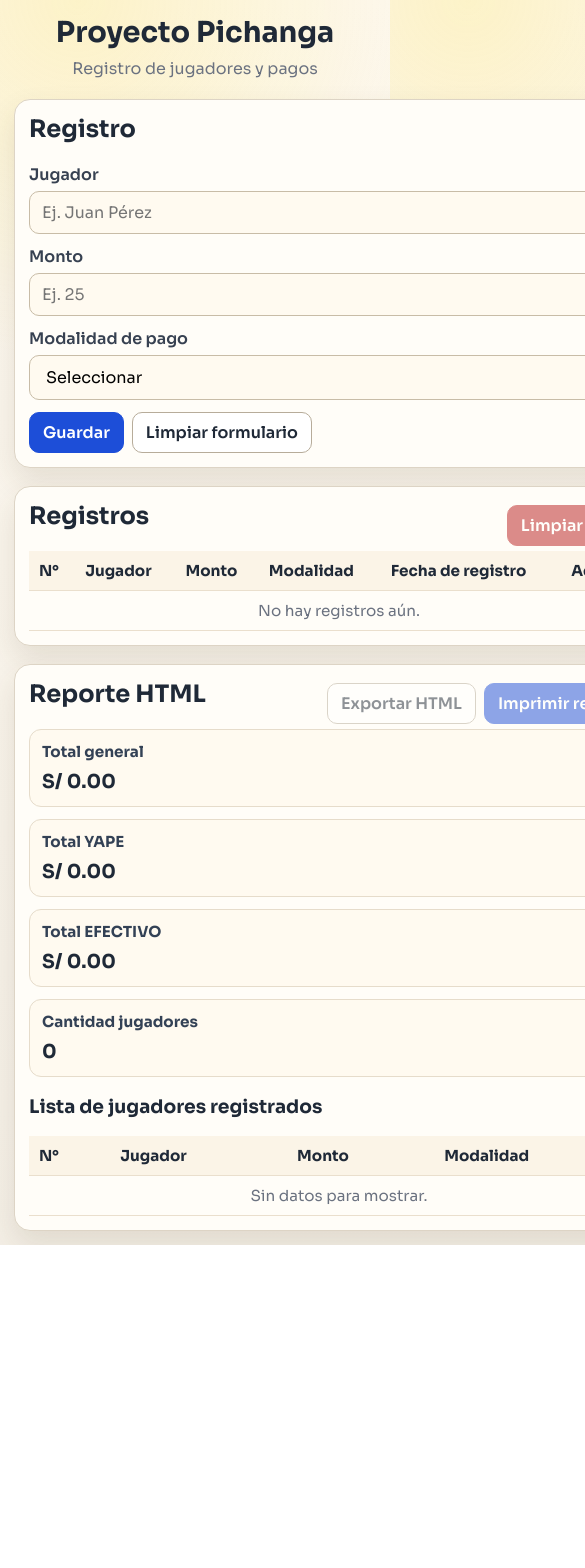
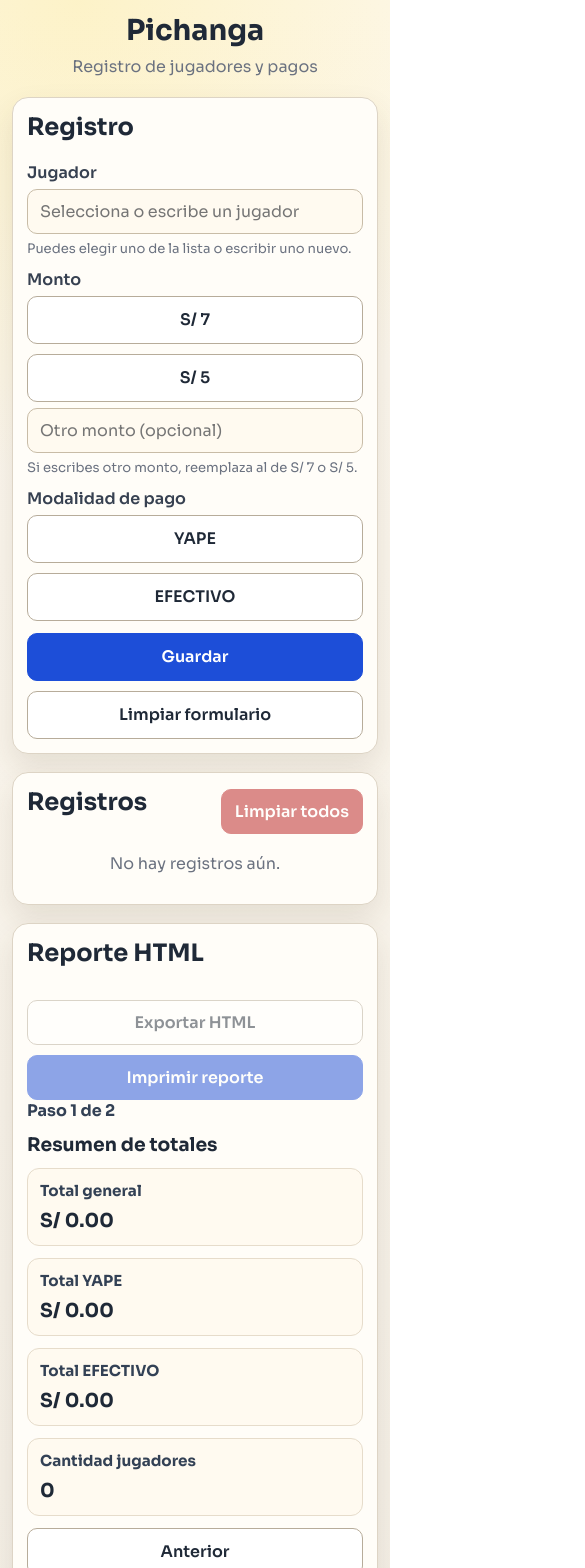
Before and after one commit to dodebugger/pichanga, a Vue app: page / in a window 390 px wide. Shown: the top 1568 px of the page, 585 px wide, since content can reach past the window. Before the commit the page ends 1245 px from the top, so only its background shows below. Built offline with nearby package versions, Linux system fonts and the light colour scheme.

Commit message:
refactor: enhance player registration form and improve layout responsiveness

```diff
--- a/src/App.vue
+++ b/src/App.vue
@@ -1,7 +1,7 @@
 <template>
   <div class="page">
     <header class="hero">
-      <h1>Proyecto Pichanga</h1>
+      <h1>Pichanga</h1>
       <p>Registro de jugadores y pagos</p>
     </header>
 
@@ -14,34 +14,71 @@
             <input
               v-model.trim="form.name"
               type="text"
-              placeholder="Ej. Juan Pérez"
+              list="players-list"
+              placeholder="Selecciona o escribe un jugador"
               maxlength="60"
             />
+            <datalist id="players-list">
+              <option v-for="player in playerOptions" :key="player" :value="player"></option>
+            </datalist>
+            <small class="hint">Puedes elegir uno de la lista o escribir uno nuevo.</small>
           </label>
 
-          <label class="field">
+          <div class="field">
             <span>Monto</span>
+            <div class="payment-toggle amount-toggle" role="group" aria-label="Monto de pago">
+              <button
+                type="button"
+                class="btn payment-btn"
+                :class="{ 'is-active': form.amount === 7 }"
+                @click="form.amount = 7"
+              >
+                S/ 7
+              </button>
+              <button
+                type="button"
+                class="btn payment-btn"
+                :class="{ 'is-active': form.amount === 5 }"
+                @click="form.amount = 5"
+              >
+                S/ 5
+              </button>
+            </div>
             <input
-              v-model.number="form.amount"
+              v-model.number="form.customAmount"
               type="number"
               min="0"
               step="0.01"
-              placeholder="Ej. 25"
+              placeholder="Otro monto (opcional)"
             />
-          </label>
+            <small class="hint">Si escribes otro monto, reemplaza al de S/ 7 o S/ 5.</small>
+          </div>
 
-          <label class="field">
+          <div class="field">
             <span>Modalidad de pago</span>
-            <select v-model="form.method">
-              <option value="">Seleccionar</option>
-              <option value="YAPE">YAPE</option>
-              <option value="EFECTIVO">EFECTIVO</option>
-            </select>
-          </label>
+            <div class="payment-toggle" role="group" aria-label="Modalidad de pago">
+              <button
+                type="button"
+                class="btn payment-btn"
+                :class="{ 'is-active': form.method === 'YAPE' }"
+                @click="form.method = 'YAPE'"
+              >
+                YAPE
+              </button>
+              <button
+                type="button"
+                class="btn payment-btn"
+                :class="{ 'is-active': form.method === 'EFECTIVO' }"
+                @click="form.method = 'EFECTIVO'"
+              >
+                EFECTIVO
+              </button>
+            </div>
+          </div>
 
           <div class="actions-row">
-            <button class="btn btn-primary" type="submit">Guardar</button>
-            <button class="btn" type="button" @click="resetForm">Limpiar formulario</button>
+            <button class="btn btn-primary btn-wide" type="submit">Guardar</button>
+            <button class="btn btn-wide" type="button" @click="resetForm">Limpiar formulario</button>
           </div>
 
           <p v-if="errorMessage" class="error">{{ errorMessage }}</p>
@@ -56,8 +93,8 @@
           </button>
         </div>
 
-        <div class="table-wrap">
-          <table>
+        <div class="table-wrap desktop-table">
+          <table class="records-table">
             <thead>
               <tr>
                 <th>N°</th>
@@ -91,6 +128,26 @@
             </tbody>
           </table>
         </div>
+
+        <div class="mobile-cards">
+          <article v-for="(record, index) in records" :key="`mobile-${record.id}`" class="record-card">
+            <header>
+              <strong>#{{ index + 1 }} {{ record.name }}</strong>
+            </header>
+            <p><span>Monto:</span> S/ {{ formatAmount(record.amount) }}</p>
+            <p>
+              <span>Modalidad:</span>
+              <span class="badge" :class="record.method === 'YAPE' ? 'badge-yape' : 'badge-cash'">
+                {{ record.method }}
+              </span>
+            </p>
+            <p><span>Fecha:</span> {{ formatDate(record.createdAt) }}</p>
+            <button class="btn btn-danger btn-wide" type="button" @click="removeRecord(record.id)">
+              Eliminar
+            </button>
+          </article>
+          <p v-if="!records.length" class="empty">No hay registros aún.</p>
+        </div>
       </section>
 
       <section class="card" ref="reportSection">
@@ -106,7 +163,11 @@
           </div>
         </div>
 
-        <div class="summary-grid">
+        <div class="report-stepper">
+          <p class="step-indicator">Paso {{ reportStep + 1 }} de 2</p>
+          <h3 class="report-title">{{ reportStepTitle }}</h3>
+
+          <div v-if="reportStep === 0" class="summary-grid compact">
             <article>
               <h3>Total general</h3>
               <p>S/ {{ formatAmount(totalGeneral) }}</p>
@@ -125,8 +186,7 @@
             </article>
           </div>
 
-        <h3 class="report-title">Lista de jugadores registrados</h3>
-        <div class="table-wrap report-table">
+          <div v-else class="table-wrap report-table">
             <table>
               <thead>
                 <tr>
@@ -149,6 +209,12 @@
               </tbody>
             </table>
           </div>
+
+          <div class="actions-row">
+            <button class="btn btn-wide" type="button" @click="previousReportStep">Anterior</button>
+            <button class="btn btn-primary btn-wide" type="button" @click="nextReportStep">Siguiente</button>
+          </div>
+        </div>
       </section>
     </main>
   </div>
@@ -158,16 +224,47 @@
 import { computed, onMounted, ref } from "vue";
 
 const STORAGE_KEY = "pichanga-records";
+const INITIAL_PLAYERS = [
+  "Marcial",
+  "Jairo",
+  "Nicky",
+  "Beto",
+  "Isaac",
+  "Cristian",
+  "Henry Taba",
+  "Jose",
+  "Paul",
+  "Arturo",
+  "Catalino",
+  "Junior Nicki",
+  "Trinidad",
+  "Nilson Taba",
+  "Jack Nici",
+  "Alex",
+  "Rommel",
+  "Romario",
+  "Martin"
+];
 
 const form = ref({
   name: "",
   amount: null,
+  customAmount: null,
   method: ""
 });
 
 const records = ref([]);
 const errorMessage = ref("");
-const reportSection = ref(null);
+const reportStep = ref(0);
+
+const playerOptions = computed(() => {
+  const fromRecords = records.value.map((record) => record.name).filter(Boolean);
+  return [...new Set([...INITIAL_PLAYERS, ...fromRecords])].sort((a, b) => a.localeCompare(b, "es"));
+});
+
+const reportStepTitle = computed(() =>
+  reportStep.value === 0 ? "Resumen de totales" : "Lista de jugadores registrados"
+);
 
 const totalGeneral = computed(() =>
   records.value.reduce((sum, record) => sum + Number(record.amount), 0)
@@ -206,12 +303,14 @@ function persistRecords() {
 }
 
 function validateForm() {
+  const selectedAmount = getSelectedAmount();
+
   if (!form.value.name) {
     errorMessage.value = "El nombre del jugador es obligatorio.";
     return false;
   }
 
-  if (!form.value.amount || Number(form.value.amount) <= 0) {
+  if (!selectedAmount || Number(selectedAmount) <= 0) {
     errorMessage.value = "El monto debe ser mayor a 0.";
     return false;
   }
@@ -227,11 +326,12 @@ function validateForm() {
 
 function saveRecord() {
   if (!validateForm()) return;
+  const selectedAmount = getSelectedAmount();
 
   const newRecord = {
     id: crypto.randomUUID(),
     name: form.value.name,
-    amount: Number(form.value.amount),
+    amount: Number(selectedAmount),
     method: form.value.method,
     createdAt: new Date().toISOString()
   };
@@ -245,9 +345,17 @@ function resetForm() {
   form.value = {
     name: "",
     amount: null,
+    customAmount: null,
     method: ""
   };
   errorMessage.value = "";
+}
+
+function getSelectedAmount() {
+  if (form.value.customAmount && Number(form.value.customAmount) > 0) {
+    return Number(form.value.customAmount);
+  }
+  return Number(form.value.amount);
 }
 
 function removeRecord(recordId) {
@@ -362,6 +470,14 @@ function printReport() {
   printWindow.print();
 }
 
+function nextReportStep() {
+  reportStep.value = (reportStep.value + 1) % 2;
+}
+
+function previousReportStep() {
+  reportStep.value = reportStep.value === 0 ? 1 : reportStep.value - 1;
+}
+
 onMounted(() => {
   loadRecords();
 });
--- a/src/style.css
+++ b/src/style.css
@@ -84,12 +84,17 @@ body {
   color: #374151;
 }
 
+.hint {
+  color: var(--muted);
+  font-size: 0.82rem;
+}
+
 input,
 select {
   width: 100%;
   border: 1px solid #c8bca7;
   border-radius: 10px;
-  padding: 10px 12px;
+  padding: 11px 12px;
   font: inherit;
   background: var(--surface-strong);
 }
@@ -100,21 +105,44 @@ select:focus {
   border-color: var(--primary);
 }
 
+.payment-toggle {
+  display: grid;
+  grid-template-columns: repeat(2, minmax(0, 1fr));
+  gap: 10px;
+}
+
+.payment-btn {
+  min-height: 48px;
+  border-width: 2px;
+  background: #ffffff;
+}
+
+.payment-btn.is-active {
+  background: var(--primary);
+  color: #fff;
+  border-color: var(--primary);
+}
+
 .actions-row {
   display: flex;
-  gap: 8px;
+  gap: 10px;
   flex-wrap: wrap;
 }
 
 .btn {
   border: 1px solid #b7ac9a;
   border-radius: 10px;
-  padding: 9px 13px;
+  padding: 11px 13px;
   background: #fff;
   color: var(--text);
   font: inherit;
   font-weight: 600;
   cursor: pointer;
+}
+
+.btn-wide {
+  flex: 1 1 180px;
+  min-height: 48px;
 }
 
 .btn:hover {
@@ -149,6 +177,7 @@ select:focus {
 .btn-small {
   padding: 6px 10px;
   font-size: 0.85rem;
+  min-height: auto;
 }
 
 .error {
@@ -216,6 +245,10 @@ th {
   gap: 12px;
 }
 
+.summary-grid.compact {
+  grid-template-columns: repeat(2, minmax(0, 1fr));
+}
+
 .summary-grid article {
   border: 1px solid #e6dccb;
   border-radius: 12px;
@@ -235,8 +268,42 @@ th {
   font-weight: 700;
 }
 
+.report-stepper {
+  display: grid;
+  gap: 12px;
+}
+
+.step-indicator {
+  margin: 0;
+  font-weight: 700;
+  color: #334155;
+}
+
 .report-title {
-  margin-top: 18px;
+  margin: 0;
+}
+
+.mobile-cards {
+  display: none;
+  gap: 10px;
+}
+
+.record-card {
+  border: 1px solid #e6dccb;
+  border-radius: 12px;
+  background: #fffaf0;
+  padding: 12px;
+  display: grid;
+  gap: 8px;
+}
+
+.record-card p {
+  margin: 0;
+  color: #374151;
+}
+
+.record-card p span:first-child {
+  font-weight: 700;
 }
 
 @media (max-width: 900px) {
@@ -247,18 +314,49 @@ th {
 
 @media (max-width: 640px) {
   .page {
-    padding: 14px;
+    padding: 12px;
   }
 
   .card {
     padding: 14px;
   }
 
-  .summary-grid {
+  .actions-row {
+    flex-direction: column;
+  }
+
+  .btn-wide,
+  .actions-row .btn {
+    width: 100%;
+    flex: 1 1 auto;
+  }
+
+  .payment-toggle {
     grid-template-columns: 1fr;
   }
 
-  table {
-    min-width: 620px;
+  .desktop-table {
+    display: none;
+  }
+
+  .mobile-cards {
+    display: grid;
+  }
+
+  .summary-grid,
+  .summary-grid.compact {
+    grid-template-columns: 1fr;
+  }
+
+  .report-actions {
+    width: 100%;
+  }
+
+  .report-actions .btn {
+    width: 100%;
+  }
+
+  .report-table table {
+    min-width: 540px;
   }
 }
--- a/vite.config.js
+++ b/vite.config.js
@@ -3,5 +3,5 @@ import vue from "@vitejs/plugin-vue";
 
 export default defineConfig({
   plugins: [vue()],
-  base: "./"
+  base: "/pichanga/"
 });
```
Lines whose indentation alone changed are shown as unchanged.
